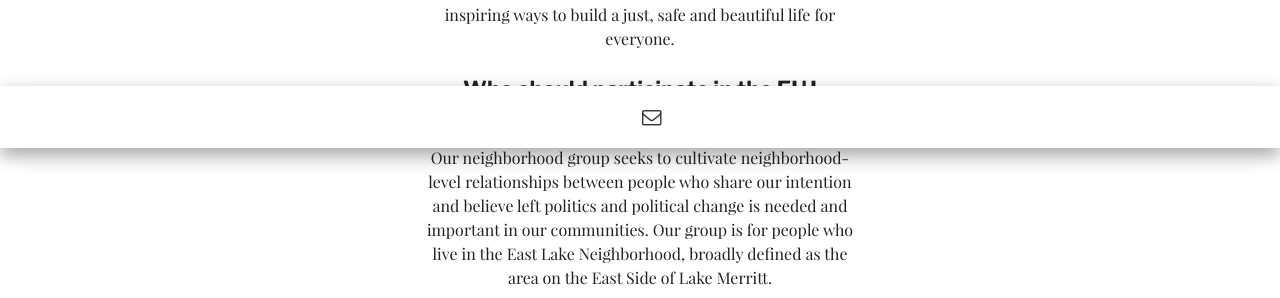
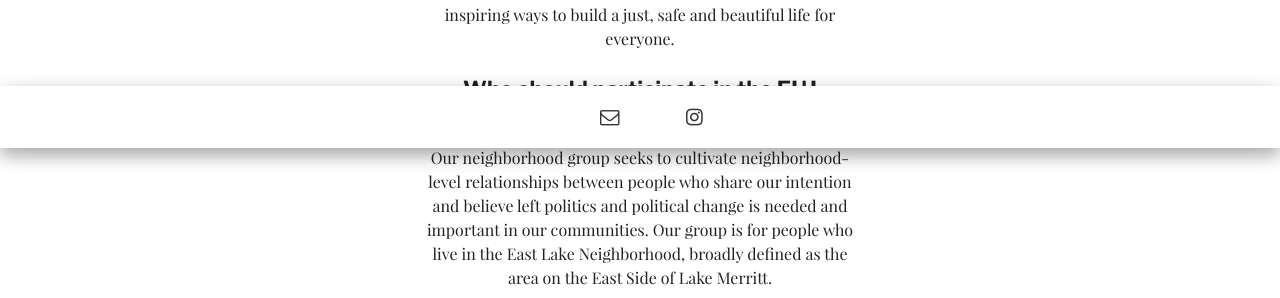
Before and after one commit to catachresis/euj, a Jekyll site: the page built from about.md, in a window 1280 px wide. Shown: the part 752-1050 px from the top of the page. Built offline with Jekyll 4.4.1, drawn with Linux system fonts in a browser that asks for light colours; some web fonts are replaced.

Commit message:
add insta footer link

```diff
--- a/_config.yml
+++ b/_config.yml
@@ -19,5 +19,7 @@ projects_btn: "Platform"
 close_btn: "Close"
 home_btn: "Home"
 
+instagram_username: eastlake_united
+
 # Build settings
 markdown: kramdown
--- a/_includes/footer.html
+++ b/_includes/footer.html
@@ -7,8 +7,8 @@
         {% if site.github_username %}
         <a href="https://github.com/{{ site.github_username }}" class="waves-effect waves-teal btn-flat my-github-link"><i class="fa fa-github"></i></a>
         {% endif %}
-        {% if site.twitter_username %}
-        <a href="https://twitter.com/{{ site.twitter_username }}" class="waves-effect waves-teal btn-flat my-twitter-link"><i class="fa fa-twitter"></i></a>
+        {% if site.instagram_username %}
+        <a href="https://instagram.com/{{ site.instagram_username }}" class="waves-effect waves-teal btn-flat my-instagram-link"><i class="fa fa-instagram"></i></a>
         {% endif %}
     </p>
 </footer>
```
